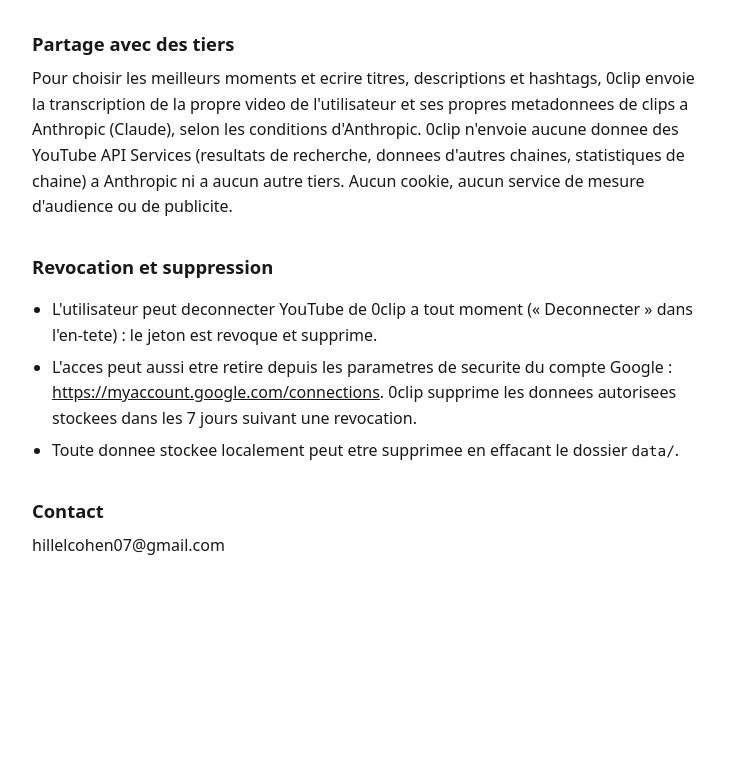
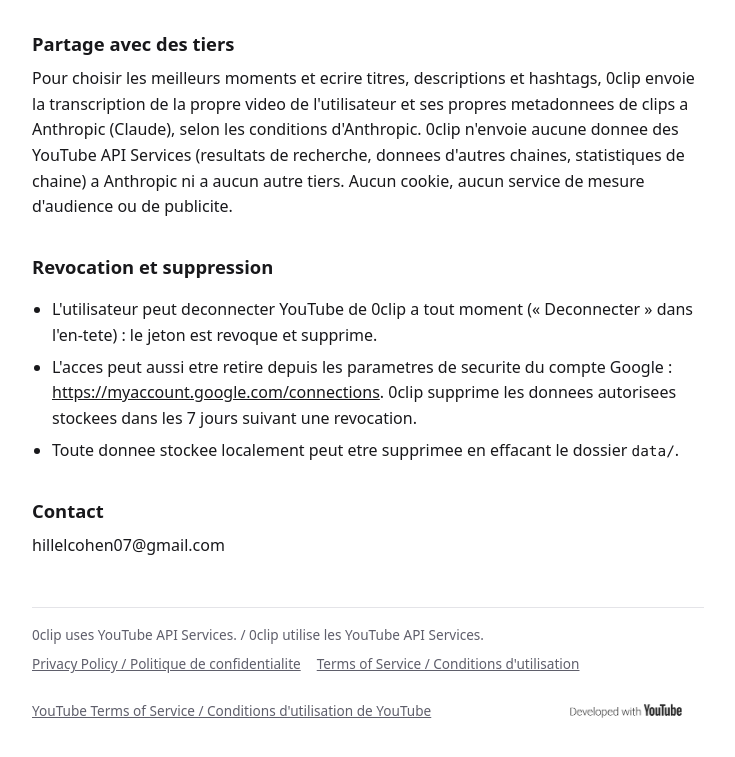
Before and after one commit to my89D00M/0clip-legal, a plain HTML site: page index.html in a window 1280 px wide. Shown: the part 3788-4545 px from the top of the page, without its empty margins (272-1007 px from the left). Before the commit the page ends 4417 px from the top, so only its background shows below. Drawn offline with Linux system fonts and the light colour scheme.

Commit message:
Add files via upload

```diff
--- a/index.html
+++ b/index.html
@@ -21,6 +21,11 @@
   nav a { margin-right: 1rem; }
   .meta { color: var(--muted); font-size: .9rem; }
   hr { border: 0; border-top: 1px solid var(--line); margin: 3rem 0; }
+  footer { border-top: 1px solid var(--line); margin-top: 3rem; padding-top: 1rem; font-size: .85rem; color: var(--muted); display: flex; flex-wrap: wrap; align-items: center; gap: .5rem 1rem; }
+  footer a img { display: block; height: 56px; width: auto; }
+  footer .brand { margin-left: auto; }
+  @media (prefers-color-scheme: dark) { .logo-dark { display: none; } }
+  @media (prefers-color-scheme: light), (prefers-color-scheme: no-preference) { .logo-light { display: none; } }
   code { font-family: ui-monospace, Consolas, monospace; font-size: .9em; }
 </style>
 </head>
@@ -123,6 +128,13 @@
 <h2>Contact</h2>
 <p>hillelcohen07@gmail.com</p>
 </section>
+<footer>
+  <span>0clip uses YouTube API Services. / 0clip utilise les YouTube API Services.</span>
+  <a href="index.html">Privacy Policy / Politique de confidentialite</a>
+  <a href="terms.html">Terms of Service / Conditions d'utilisation</a>
+  <a href="https://www.youtube.com/t/terms">YouTube Terms of Service / Conditions d'utilisation de YouTube</a>
+  <a class="brand" href="https://www.youtube.com/" title="Developed with YouTube"><img class="logo-dark" src="developed-with-youtube-dark.png" alt="Developed with YouTube" width="700" height="250"><img class="logo-light" src="developed-with-youtube-light.png" alt="Developed with YouTube" width="700" height="250"></a>
+</footer>
 </main>
 </body>
 </html>
```
Also changed, not shown: terms.html (+12 -0 lines), developed-with-youtube-dark.png (added), developed-with-youtube-light.png (added).
